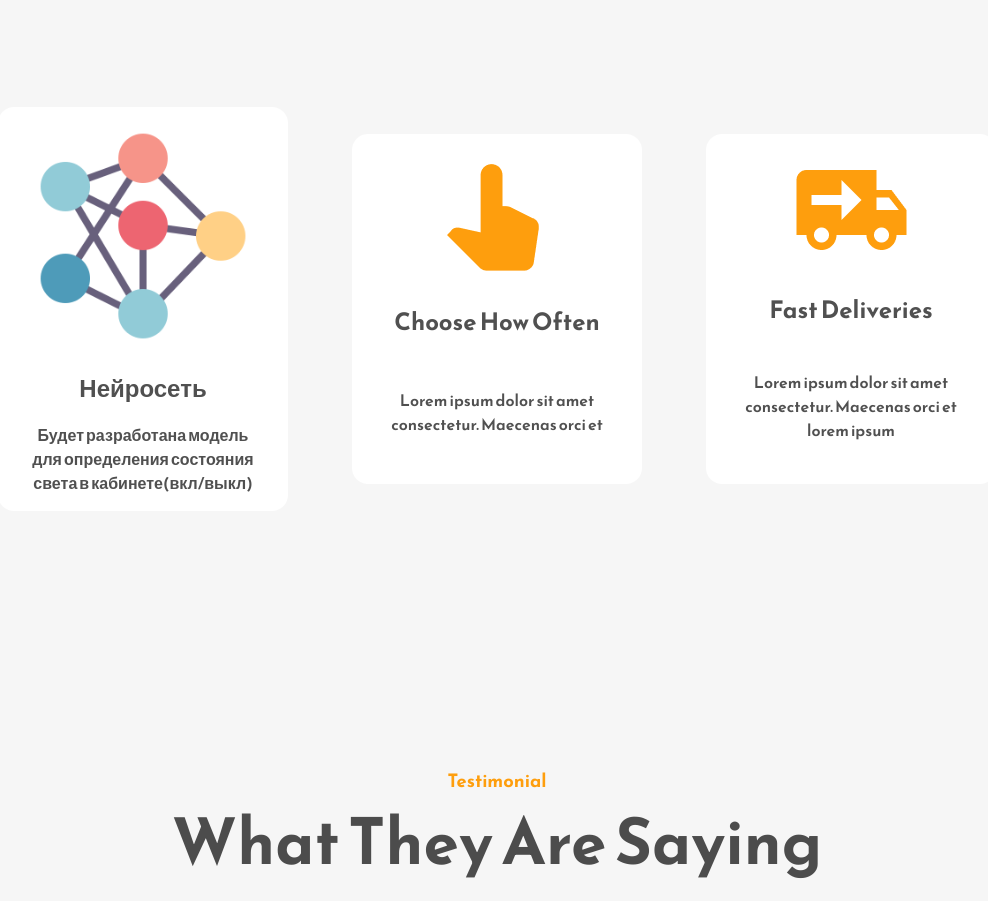
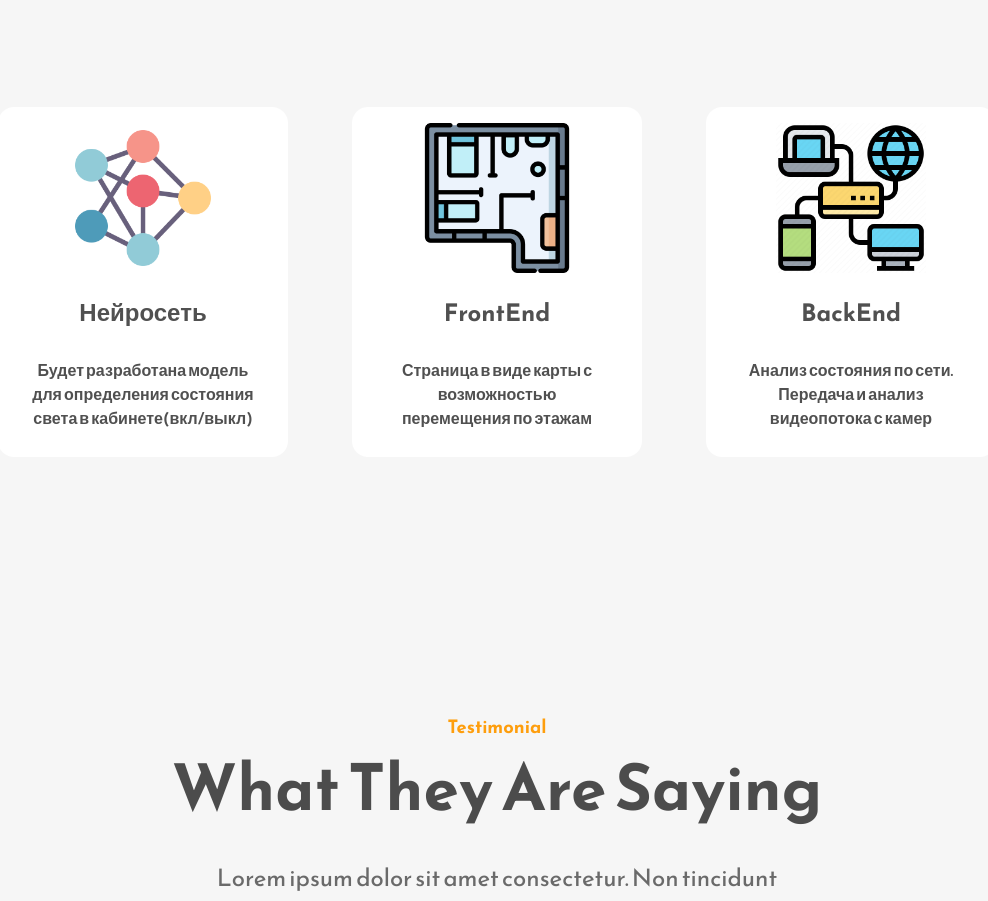
Before and after one commit to gevorg-tsat/landing-web-apps, a React (Create React App) app: page / in a window 1280 px wide. Shown: the part 1856-2757 px from the top of the page, without its empty margins (143-1131 px from the left). Built offline with nearby package versions, Linux system fonts and the light colour scheme.

Commit message:
how does it works page done

```diff
--- a/public/index.html
+++ b/public/index.html
@@ -17,7 +17,7 @@
     />
     <link rel="apple-touch-icon" href="%PUBLIC_URL%/logo192.png" />
     <link rel="manifest" href="%PUBLIC_URL%/manifest.json" />
-    <title>Restaurant Landing Page</title>
+    <title>Sledilka</title>
   </head>
   <body>
     <noscript>You need to enable JavaScript to run this app.</noscript>
--- a/src/Components/Work.js
+++ b/src/Components/Work.js
@@ -1,7 +1,7 @@
 import React from "react";
 import Neuronet from "../Assets/neuronet-image.png";
-import ChooseMeals from "../Assets/choose-image.png";
-import DeliveryMeals from "../Assets/delivery-image.png";
+import FrontEnd from "../Assets/frontend-image.png";
+import BackEnd from "../Assets/backend-image.png";
 
 const Work = () => {
   const workInfoData = [
@@ -11,14 +11,14 @@ const Work = () => {
       text: "Будет разработана модель для определения состояния света в кабинете(вкл/выкл)",
     },
     {
-      image: ChooseMeals,
-      title: "Choose How Often",
-      text: "Lorem ipsum dolor sit amet consectetur. Maecenas orci et ",
+      image: FrontEnd,
+      title: "FrontEnd",
+      text: "Страница в виде карты с возможностью перемещения по этажам",
     },
     {
-      image: DeliveryMeals,
-      title: "Fast Deliveries",
-      text: "Lorem ipsum dolor sit amet consectetur. Maecenas orci et lorem ipsum",
+      image: BackEnd,
+      title: "BackEnd",
+      text: "Анализ состояния по сети. Передача и анализ видеопотока с камер",
     },
   ];
   return (
@@ -35,7 +35,7 @@ const Work = () => {
         {workInfoData.map((data) => (
           <div className="work-section-info" key={data.title}>
             <div className="info-boxes-img-container">
-              <img src={data.image} alt="" />
+              <img src={data.image} alt="" width="150"/>
             </div>
             <h2>{data.title}</h2>
             <p>{data.text}</p>
```
Also changed, not shown: src/Assets/backend-image.png (added), src/Assets/frontend-image.png (added).
